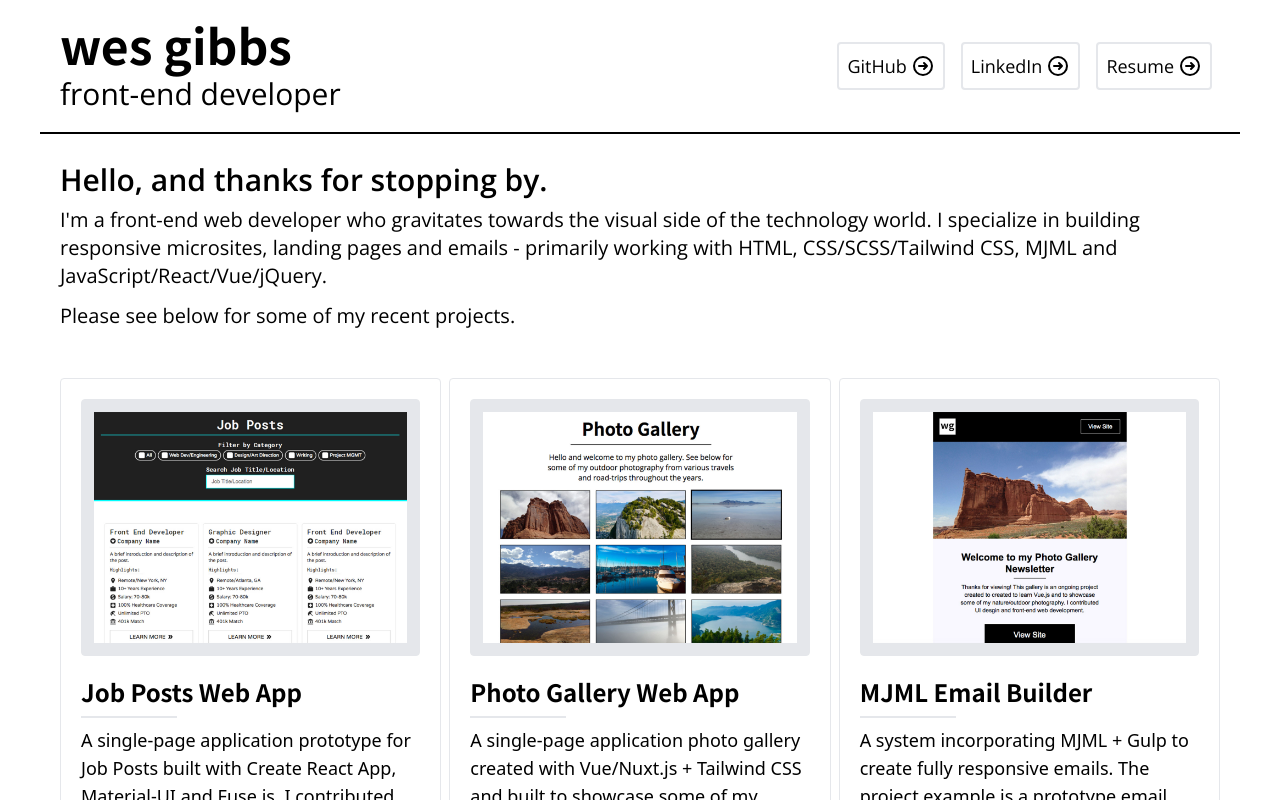
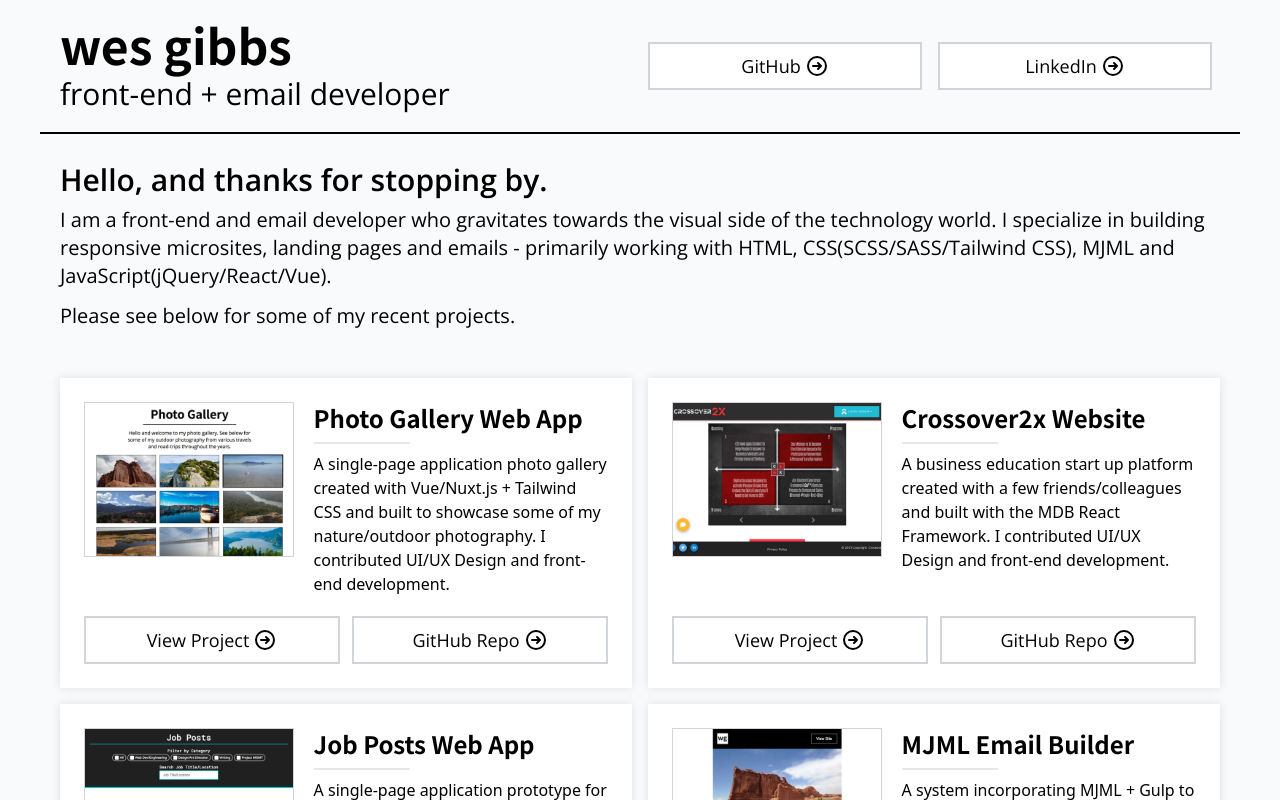
Before and after one commit to wgibbs/portfolio, a Nuxt app: page / in a window 1280 px wide. Shown: the top 800 px of the page. Built offline with nearby package versions, Linux system fonts and the light colour scheme.

Commit message:
visual + project revamp

```diff
--- a/components/Footer.vue
+++ b/components/Footer.vue
@@ -1,6 +1,6 @@
 <template>
   <footer class="footer">
-    <div class="container pt-10 pb-20 mx-auto">
+    <div class="container pt-12 pb-20 mx-auto">
       <hr class="border border-black" />
     </div>
   </footer>
--- a/components/Header.vue
+++ b/components/Header.vue
@@ -3,7 +3,7 @@
     <div class="container p-5 mx-auto flex flex-col md:flex-row items-center">
       <div class="w-full md:w-1/2 flex flex-col items-center md:items-start text-center md:text-left">
         <h1 class="font-noto-sans font-bold text-4xl md:text-5xl">wes gibbs</h1>
-        <h2 class="font-open-sans text-2xl md:text-3xl mt-1 md:mt-2">front-end developer</h2>
+        <h2 class="font-open-sans text-2xl md:text-3xl mt-1 md:mt-2">front-end + email developer</h2>
       </div>
       <HeaderLinks />
     </div>
--- a/components/HeaderLinks.vue
+++ b/components/HeaderLinks.vue
@@ -3,11 +3,11 @@
     <li
       v-for="(link, index) in links"
       :key="index"
-      v-bind:class="['w-full md:w-auto mx-2', (index != 0 ? 'mt-2 md:mt-0' : '')]"
+      v-bind:class="['w-full md:w-1/2 mx-2', (index != 0 ? 'mt-2 md:mt-0' : '')]"
     >
       <a
         :href="link.url"
-        class="p-2 flex items-center justify-center border-2 border-solid rounded hover:border-black focus:outline-none focus:border-black transition-all duration-300"
+        class="p-2 flex items-center justify-center bg-white border-2 border-gray-300 hover:border-black focus:outline-none focus:border-black transition-all duration-300"
         target="_blank"
       >
         {{ link.text }}
@@ -32,10 +32,6 @@
             text: 'LinkedIn',
             url: 'https://www.linkedin.com/in/wes-gibbs-a311198/',
           },
-          {
-            text: 'Resume',
-            url: '/pdf/resume.pdf'
-          },
         ]
       }
     }
--- a/components/Intro.vue
+++ b/components/Intro.vue
@@ -19,7 +19,7 @@
     data() {
       return {
         introTitle: 'Hello, and thanks for stopping by.',
-        introTextP1: 'I\'m a front-end web developer who gravitates towards the visual side of the technology world. I specialize in building responsive microsites, landing pages and emails - primarily working with HTML, CSS\/SCSS\/Tailwind CSS, MJML and JavaScript\/React\/Vue\/jQuery.',
+        introTextP1: 'I am a front-end and email developer who gravitates towards the visual side of the technology world. I specialize in building responsive microsites, landing pages and emails - primarily working with HTML, CSS(SCSS\/SASS\/Tailwind CSS), MJML and JavaScript(jQuery\/React\/Vue).',
         introTextP2: 'Please see below for some of my recent projects.',
       }
     }
--- a/components/Projects.vue
+++ b/components/Projects.vue
@@ -1,19 +1,23 @@
 <template>
   <section class="project-items">
-    <div class="container mx-auto p-5 grid grid-cols-1 md:grid-cols-2 lg:grid-cols-3 gap-2">
-      <div class="border rounded p-5 flex flex-col" v-for="(project, index) in projects" :key="index">
-        <div class="border rounded bg-gray-200 flex-grow-0 p-3">
-          <img :src="project.img_url" :alt="project.title" />
+    <div class="container mx-auto p-5 grid grid-cols-1 md:grid-cols-2 gap-4">
+      <div class="bg-white shadow p-6 flex flex-col" v-for="(project, index) in projects" :key="index">
+        <div class="flex flex-col lg:flex-row flex-grow">
+          <figure class="lg:max-w-sm mx-auto lg:w-2/5">
+            <img class="border border-gray-300" :src="project.img_url" :alt="project.title" />
+          </figure>
+          <div class="lg:pl-5 lg:w-3/5 mt-3 lg:mt-0">
+            <h2 class="text-2xl font-noto-sans">{{project.title}}</h2>
+            <hr class="border mt-2 w-24" />
+            <p class="mx-auto mt-2 flex-grow">{{project.description}}</p>
+          </div>
         </div>
-        <h2 class="mt-5 text-2xl font-noto-sans">{{project.title}}</h2>
-        <hr class="border mt-2 w-24" />
-        <p class="mx-auto mt-2 flex-grow text-lg">{{project.description}}</p>
-        <ul class="p-0 mt-5 flex flex-grow flex-col xl:flex-row items-center" v-if="project.link_1_url">
-          <li class="mr-0 xl:mr-2 w-full xl:w-1/2">
+        <ul class="p-0 mt-5 flex flex-col lg:flex-row items-start" v-if="project.link_1_url">
+          <li class="mr-0 xl:mr-2 w-full lg:mr-1 lg:w-1/2">
             <a
               :aria-label="'View the ' + project.title + ' Project'"
               :href="project.link_1_url"
-              class="p-2 flex items-center justify-center border-2 border-solid rounded hover:border-black focus:outline-none focus:border-black font-open-sans font-medium text-lg transition-all duration-300"
+              class="p-2 flex items-center justify-center border-2 border-gray-300 hover:border-black focus:outline-none focus:border-black font-open-sans font-medium text-lg transition-all duration-300"
               target="_blank"
             >
               View Project
@@ -22,11 +26,11 @@
               </svg>
             </a>
           </li>
-          <li v-if="project.link_2_url" class="mt-3 xl:mt-0 w-full xl:w-1/2">
+          <li v-if="project.link_2_url" class="w-full mt-3 lg:ml-1 lg:mt-0 lg:w-1/2">
             <a
               :aria-label="'Go to the ' + project.title + ' GitHub Repo'"
               :href="project.link_2_url"
-              class="p-2 flex items-center justify-center border-2 border-solid rounded hover:border-black focus:outline-none focus:border-black font-open-sans font-medium text-lg transition-all duration-300"
+              class="p-2 flex items-center justify-center border-2 border-gray-300 hover:border-black focus:outline-none focus:border-black font-open-sans font-medium text-lg transition-all duration-300"
               target="_blank"
             >
               GitHub Repo
@@ -46,6 +50,20 @@
     data() {
       return {
         projects: [
+           {
+            title: 'Photo Gallery Web App',
+            description: 'A single-page application photo gallery created with Vue/Nuxt.js + Tailwind CSS and built to showcase some of my nature/outdoor photography. I contributed UI/UX Design and front-end development.',
+            img_url: './img/photo-gallery-app.jpg',
+            link_1_url: 'https://wgibbs.github.io/photo-gallery-app/',
+            link_2_url: 'https://github.com/wgibbs/photo-gallery-app',
+          },
+          {
+            title: 'Crossover2x Website',
+            description: 'A business education start up platform created with a few friends/colleagues and built with the MDB React Framework. I contributed UI/UX Design and front-end development.',
+            img_url: './img/crossover2x.jpg',
+            link_1_url: 'https://www.crossover2x.net/',
+            link_2_url: 'https://github.com/ericYagerPractice/crossover_2x',
+          },
           {
             title: 'Job Posts Web App',
             description: 'A single-page application prototype for Job Posts built with Create React App, Material-UI and Fuse.js. I contributed UI/UX Design and front-end development.',
@@ -54,15 +72,8 @@
             link_2_url: 'https://github.com/wgibbs/job-posts-app',
           },
           {
-            title: 'Photo Gallery Web App',
-            description: 'A single-page application photo gallery created with Vue/Nuxt.js + Tailwind CSS and built to showcase some of my nature/outdoor photography. I contributed UI/UX Design and front-end development.',
-            img_url: './img/photo-gallery-app.jpg',
-            link_1_url: 'https://wgibbs.github.io/photo-gallery-app/',
-            link_2_url: 'https://github.com/wgibbs/photo-gallery-app',
-          },
-          {
             title: 'MJML Email Builder',
-            description: 'A system incorporating MJML + Gulp to create fully responsive emails. The project example is a prototype email newsletter template I designed and developed to go along with my Photo Gallery.',
+            description: 'A system incorporating MJML + Gulp to create responsive emails. The project example is a prototype email newsletter template I designed and developed to go along with my Photo Gallery.',
             img_url: './img/mjml-email-builder.jpg',
             link_1_url: 'https://wgibbs.github.io/mjml-email-builder/',
             link_2_url: 'https://github.com/wgibbs/mjml-email-builder'
--- a/nuxt.config.js
+++ b/nuxt.config.js
@@ -3,7 +3,10 @@ export default {
   target: 'static',
   // Global page headers: https://go.nuxtjs.dev/config-head
   head: {
-    titleTemplate: '%s - front-end developer',
+    bodyAttrs: {
+      class: 'bg-gray-50',
+    },
+    titleTemplate: '%s - front-end + email developer',
     title: 'wes gibbs',
     htmlAttrs: {
       lang: 'en'
--- a/tailwind.config.js
+++ b/tailwind.config.js
@@ -8,6 +8,9 @@ module.exports = {
     './nuxt.config.{js,ts}',
   ],
   theme: {
+    boxShadow: {
+      DEFAULT: '0 0 10px 0 rgb(0 0 0 / 10%)',
+    },
     screens: {
       'sm': '480px',
       'md': '768px',
```
Also changed, not shown: static/img/charityvest.jpg (added), static/img/crossover2x.jpg (added).
